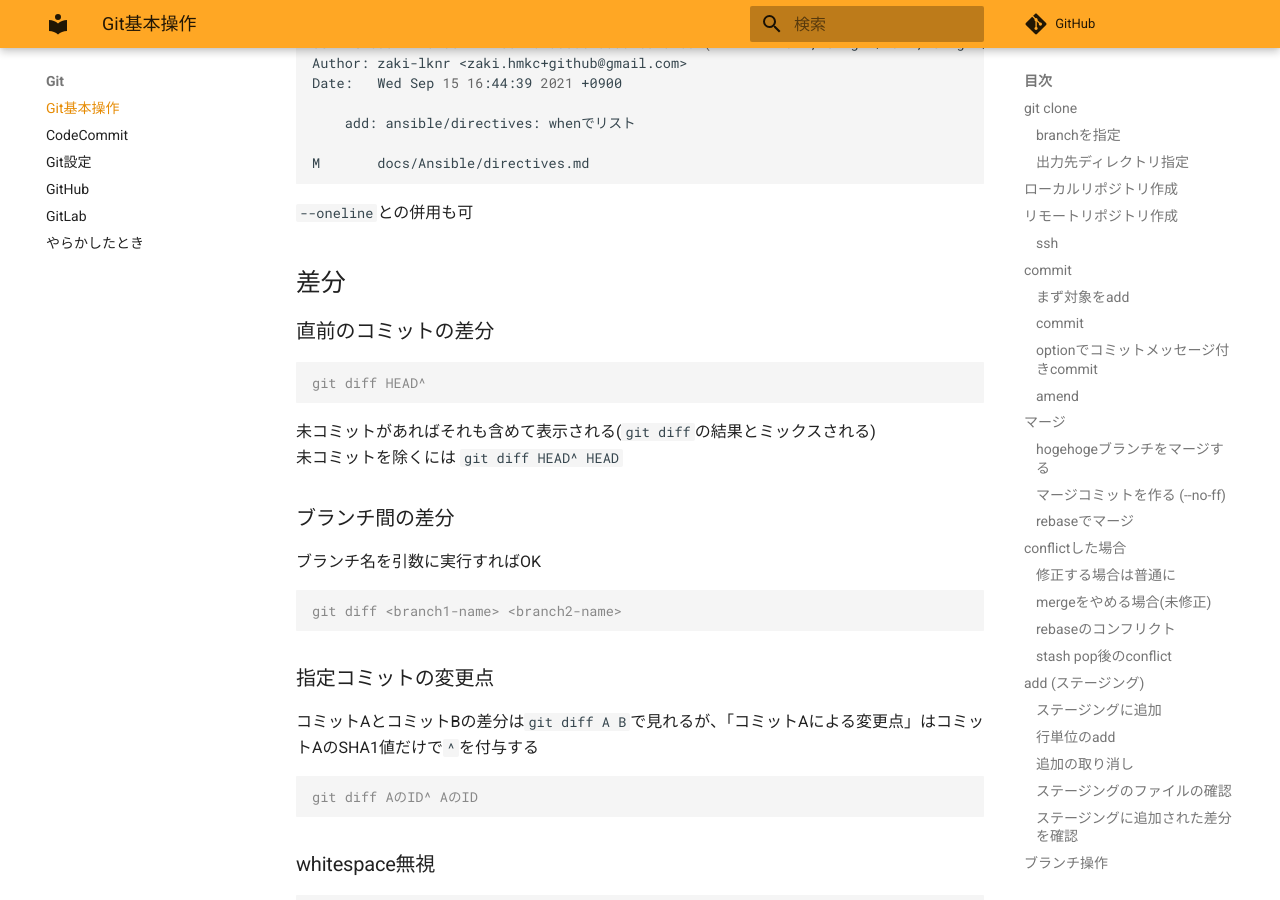
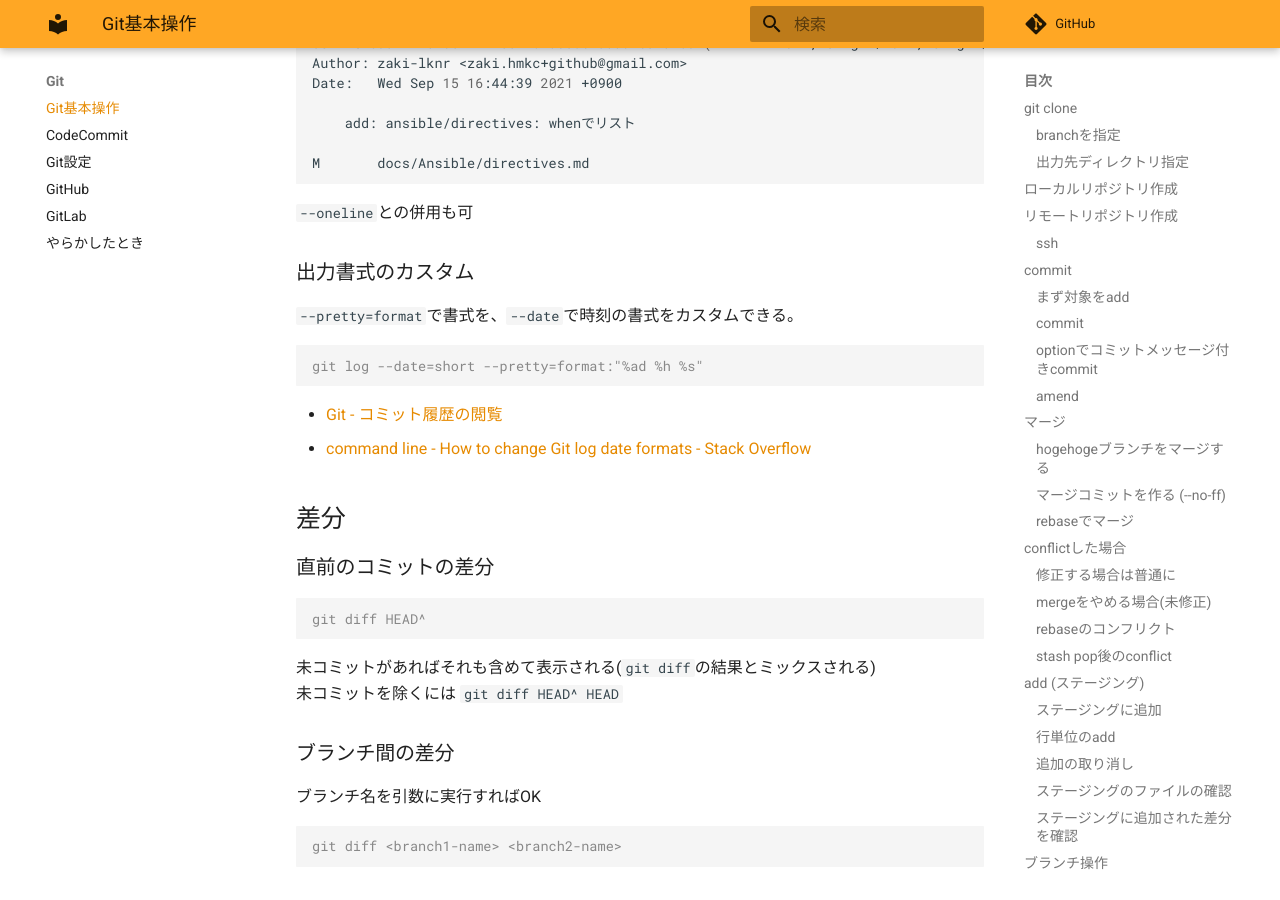
Before and after one commit to zaki-lknr/docs, an MkDocs documentation site: the page built from docs/Git/index.md, in a window 1280 px wide and 900 px high, scrolled down 13768 px. Built offline with MkDocs 1.6.1 and Material for MkDocs 9.7.7, drawn with Linux system fonts in a browser that asks for light colours; comment, search, counter and statistics services are not loaded.

Commit message:
add: git log書式カスタム

````diff
--- a/docs/Git/index.md
+++ b/docs/Git/index.md
@@ -682,6 +682,17 @@ M       docs/Ansible/directives.md
 
 `--oneline`との併用も可
 
+### 出力書式のカスタム
+
+`--pretty=format`で書式を、`--date`で時刻の書式をカスタムできる。
+
+```console
+git log --date=short --pretty=format:"%ad %h %s"
+```
+
+- [Git - コミット履歴の閲覧](https://git-scm.com/book/ja/v2/Git-%e3%81%ae%e5%9f%ba%e6%9c%ac-%e3%82%b3%e3%83%9f%e3%83%83%e3%83%88%e5%b1%a5%e6%ad%b4%e3%81%ae%e9%96%b2%e8%a6%a7)
+- [command line - How to change Git log date formats - Stack Overflow](https://stackoverflow.com/questions/7853332/how-to-change-git-log-date-formats)
+
 ## 差分
 
 ### 直前のコミットの差分
````
